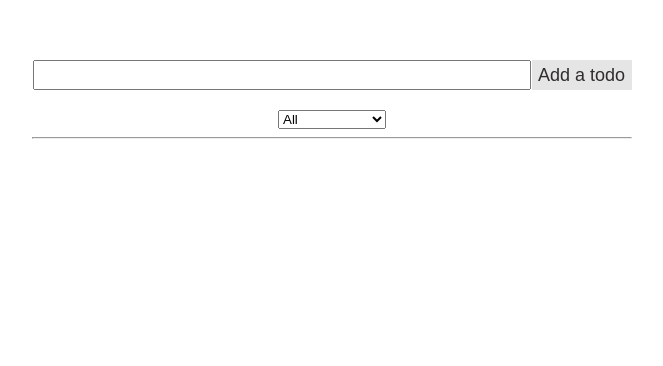
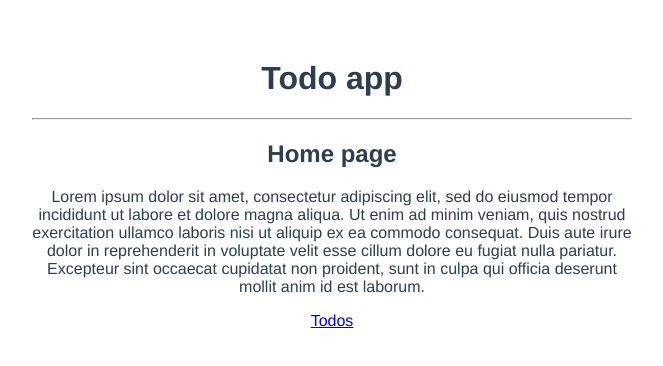
Before and after one commit to lowercaseEnd/todoList-Vue, a Vue app: page / in a window 1280 px wide. Shown: the top 366 px of the page, without its empty margins (308-971 px from the left). Built offline with nearby package versions, Linux system fonts and the light colour scheme.

Commit message:
Подключил роутер и сделал 2 страницы: главную и с приложением

```diff
--- a/package.json
+++ b/package.json
@@ -8,7 +8,8 @@
   },
   "dependencies": {
     "core-js": "^3.4.4",
-    "vue": "^2.6.10"
+    "vue": "^2.6.10",
+    "vue-router": "^3.1.3"
   },
   "devDependencies": {
     "@vue/cli-plugin-babel": "^4.1.0",
--- a/src/App.vue
+++ b/src/App.vue
@@ -1,18 +1,8 @@
 <template>
   <div id="app">
-    <AddTodo
-      v-on:add-todo="addTodo"
-     />
-     <select v-model="filter" class="filter-todos">
-       <option value="all">All</option>
-       <option value="completed">Completed</option>
-       <option value="not-completed">Not completed</option>
-     </select>
+    <h1 class="main-title">Todo app</h1>
     <hr>
-    <ListTodo
-      v-bind:todos="filteredTodos"
-      v-on:deleteTask="deleteTask"
-    />
+    <router-view />
   </div>
 </template>
 
@@ -25,7 +15,6 @@ export default {
   data() {
     return {
       todos: [],
-      filter: "all"
     }
   },
   components: {
@@ -38,19 +27,6 @@ export default {
     },
     deleteTask(id) {
       this.todos = this.todos.filter(element => element.id !== id);
-    }
-  },
-  computed: {
-    filteredTodos() {
-      if (this.filter === "all") {
-        return this.todos;
-      }
-      if (this.filter === "completed") {
-        return this.todos.filter(element => element.completed);
-      }
-      if (this.filter === "not-completed") {
-        return this.todos.filter(element => !element.completed);
-      }
     }
   }
 }
@@ -71,4 +47,7 @@ export default {
   display: block;
   margin: 0 auto;
 }
+.main-title {
+  text-align: center;
+}
 </style>
--- a/src/main.js
+++ b/src/main.js
@@ -1,8 +1,10 @@
-import Vue from 'vue'
-import App from './App.vue'
+import Vue from 'vue';
+import App from './App.vue';
+import router from "./router";
 
 Vue.config.productionTip = false
 
 new Vue({
+  router,
   render: h => h(App),
 }).$mount('#app')
--- /dev/null
+++ b/src/router.js
@@ -0,0 +1,19 @@
+import Vue from "vue";
+import VueRouter from "vue-router";
+import Home from "@/views/Home";
+
+Vue.use(VueRouter);
+
+export default new VueRouter ({
+  mode: "history",
+  routes: [
+    {
+      path: "/",
+      component: Home
+    },
+    {
+      path: "/todos",
+      component: () => import("@/views/Todos.vue")
+    }
+  ]
+});
--- /dev/null
+++ b/src/views/Home.vue
@@ -0,0 +1,13 @@
+<template>
+  <div class="home-page">
+    <h2>Home page</h2>
+    <p>Lorem ipsum dolor sit amet, consectetur adipiscing elit, sed do eiusmod tempor incididunt ut labore et dolore magna aliqua. Ut enim ad minim veniam, quis nostrud exercitation ullamco laboris nisi ut aliquip ex ea commodo consequat. Duis aute irure dolor in reprehenderit in voluptate velit esse cillum dolore eu fugiat nulla pariatur. Excepteur sint occaecat cupidatat non proident, sunt in culpa qui officia deserunt mollit anim id est laborum.</p>
+    <router-link to="/todos">Todos</router-link>
+  </div>
+</template>
+
+<style scoped>
+  .home-page {
+    text-align: center;
+  }
+</style>
--- /dev/null
+++ b/src/views/Todos.vue
@@ -0,0 +1,67 @@
+<template>
+  <div id="app">
+    <h2 class="page-title">App</h2>
+    <router-link to="/" class="link">Home</router-link>
+    <hr>
+    <AddTodo
+      v-on:add-todo="addTodo"
+     />
+     <select v-model="filter" class="filter-todos">
+       <option value="all">All</option>
+       <option value="completed">Completed</option>
+       <option value="not-completed">Not completed</option>
+     </select>
+    <hr>
+    <ListTodo
+      v-bind:todos="filteredTodos"
+      v-on:deleteTask="deleteTask"
+    />
+  </div>
+</template>
+
+<script>
+import ListTodo from "@/components/ListTodo";
+import AddTodo from "@/components/AddTodo";
+
+export default {
+  name: 'app',
+  data() {
+    return {
+      todos: [],
+      filter: "all"
+    }
+  },
+  components: {
+    ListTodo,
+    AddTodo
+  },
+  methods: {
+    addTodo(task) {
+      this.todos.push(task);
+    },
+    deleteTask(id) {
+      this.todos = this.todos.filter(element => element.id !== id);
+    }
+  },
+  computed: {
+    filteredTodos() {
+      if (this.filter === "all") {
+        return this.todos;
+      }
+      if (this.filter === "completed") {
+        return this.todos.filter(element => element.completed);
+      }
+      if (this.filter === "not-completed") {
+        return this.todos.filter(element => !element.completed);
+      }
+    }
+  }
+}
+</script>
+
+<style scoped>
+  .page-title,
+  .link {
+    text-align: center;
+  }
+</style>
```
Also changed, not shown: 1 other file (tests, documents, lock files or other folders).
